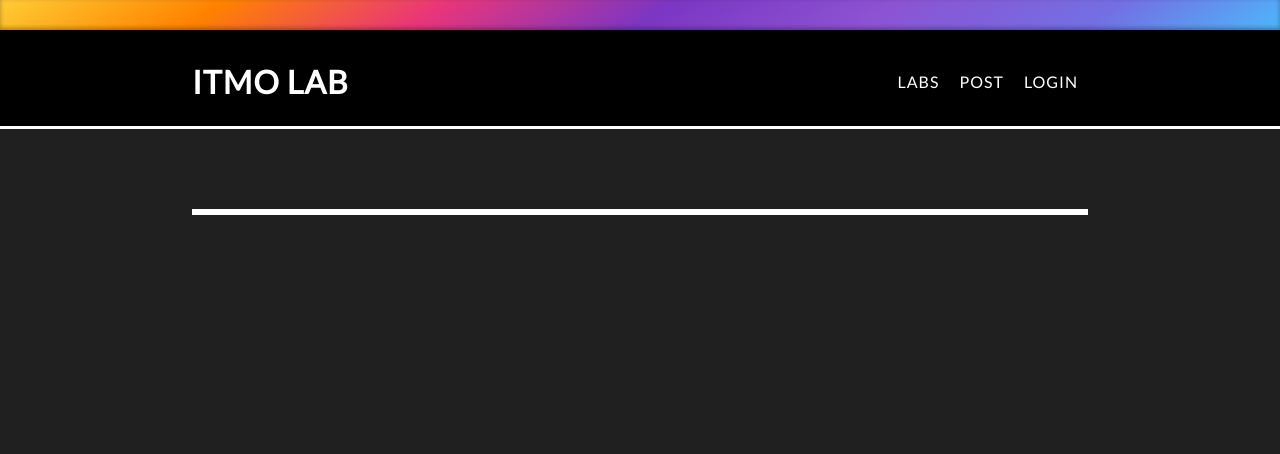
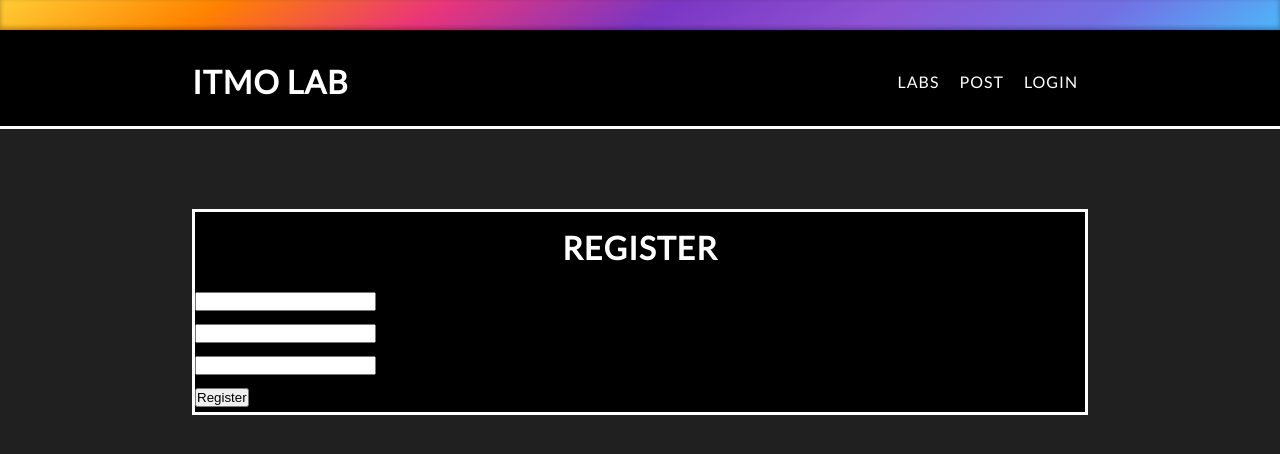
Before and after one commit to mishaganin/itmo-labs, a React (Create React App) app: page /register in a window 1280 px wide. Shown: the top 454 px of the page. Built offline with nearby package versions, Linux system fonts and the light colour scheme.

Commit message:
Added register page

```diff
--- a/db.json
+++ b/db.json
@@ -1,10 +1,10 @@
 {
   "profiles": {
     "login": {
-      "loginInputValue": "Hey"
+      "loginInputValue": "234"
     },
     "password": {
-      "passwordInputValue": "23"
+      "passwordInputValue": "fdfs"
     }
   }
 }
--- a/src/components/container/container.tsx
+++ b/src/components/container/container.tsx
@@ -3,6 +3,7 @@ import { Route, Switch } from 'react-router';
 import TaskPage from '../pages/task-page/task-page';
 import LoginPage from '../pages/login-page/login-page';
 import './container.scss';
+import RegisterPage from '../pages/register-page/register-page';
 
 const Container = () => {
     const [text, setText] = useState('Hello World');
@@ -12,6 +13,7 @@ const Container = () => {
             <Switch>
                 <Route exact path="/" component={TaskPage} />
                 <Route path="/login" component={LoginPage} />
+                <Route path="/register" component={RegisterPage} />
             </Switch>
         </div>
     )
--- a/src/components/login-details/login-details.tsx
+++ b/src/components/login-details/login-details.tsx
@@ -1,5 +1,6 @@
 import React, { useState } from 'react';
 import axios from 'axios';
+import { Link } from 'react-router-dom';
 
 const LoginDetails = () => {
     const [loginInputValue, setLoginInputValue] = useState<string>('')
@@ -25,14 +26,15 @@ const LoginDetails = () => {
             <h1 className="container__title">Login</h1>
             <form className="login-details__form" onSubmit={handleSubmitForm}>
                 <div className="login-details__inputs">
-                    <div className="login-details__inputs-firstname">
+                    <div className="login-details__inputs-login">
                         <input type="text" className="login-details__input" onChange={handleLoginInputChange} value={loginInputValue} required/>
                     </div>
-                    <div className="login-details__inputs-surname">
+                    <div className="login-details__inputs-password">
                         <input type="text" className="login-details__input" onChange={handlePasswordInputChange} value={passwordInputValue} required/>
                     </div>
                 </div>
                 <button type="submit">Login</button>
+                <Link to="/register">Register</Link>
             </form>
         </div>
     )
--- /dev/null
+++ b/src/components/pages/register-page/register-page.tsx
@@ -0,0 +1,10 @@
+import React from 'react';
+import RegisterDetails from '../../register-details/register-details';
+
+const RegisterPage = () => {
+    return (
+        <RegisterDetails />
+    )
+}
+
+export default RegisterPage;
--- /dev/null
+++ b/src/components/register-details/register-details.tsx
@@ -0,0 +1,48 @@
+import React, {useState} from 'react';
+import axios from 'axios';
+
+const RegisterDetails = () => {
+    const [firstNameInputValue, setFirstNameInputValue] = useState('');
+    const [lastNameInputValue, setLastNameInputValue] = useState('');
+    const [passwordInputValue, setPasswordInputValue] = useState('');
+    const handleFirstNameInputChange = (e: React.ChangeEvent<HTMLInputElement>) => {
+        e.preventDefault();
+        setFirstNameInputValue(e.target.value);
+    }
+    const handleLastNameInputChange = (e: React.ChangeEvent<HTMLInputElement>) => {
+        e.preventDefault();
+        setLastNameInputValue(e.target.value);
+    }
+    const handlePasswordInputChange = (e: React.ChangeEvent<HTMLInputElement>) => {
+        e.preventDefault();
+        setPasswordInputValue(e.target.value);
+    }
+    const handleSubmitForm = async (e: any) => {
+        await axios.post("http://localhost:8080/profiles", {
+            "firstName": {firstNameInputValue},
+            "lastName": {lastNameInputValue},
+            "password": {passwordInputValue}
+        })
+    }
+    return (
+        <div className="register-details">
+            <h1 className="container__title">Register</h1>
+            <form className="register-details__form" onSubmit={handleSubmitForm}    >
+                <div className="register-details__inputs">
+                    <div className="register-detailts__inputs-firstname">
+                        <input type="text" className="register-details__input" onChange={handleFirstNameInputChange} value={firstNameInputValue} required />
+                    </div>
+                    <div className="register-detailts__inputs-surname">
+                        <input type="text" className="register-details__input" onChange={handleLastNameInputChange} value={lastNameInputValue} required />
+                    </div>
+                    <div className="register-detailts__inputs-password">
+                        <input type="text" className="register-details__input" onChange={handlePasswordInputChange} value={passwordInputValue} required />
+                    </div>
+                </div>
+                <button type="submit">Register</button>
+            </form>
+        </div>
+    )
+}
+
+export default RegisterDetails;
```
Also changed, not shown: src/components/pages/register-page/register-page.scss (added), src/components/register-details/register-details.scss (added).
